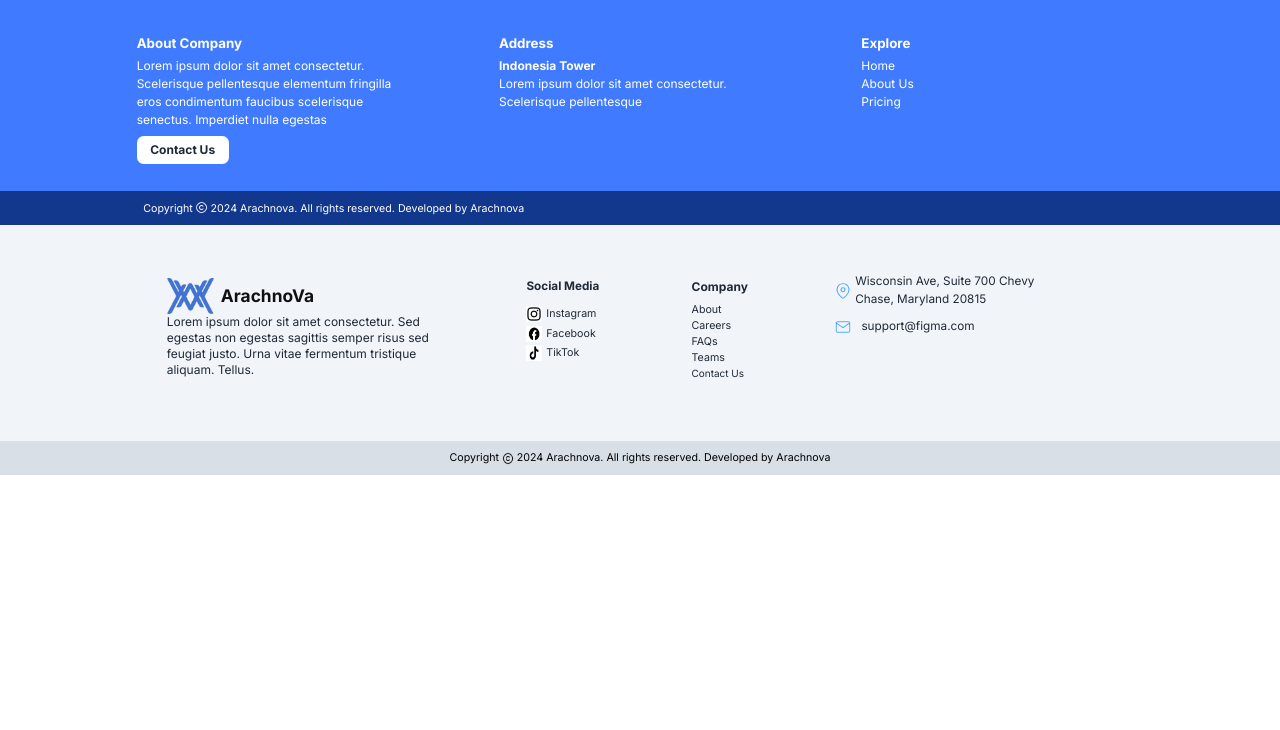
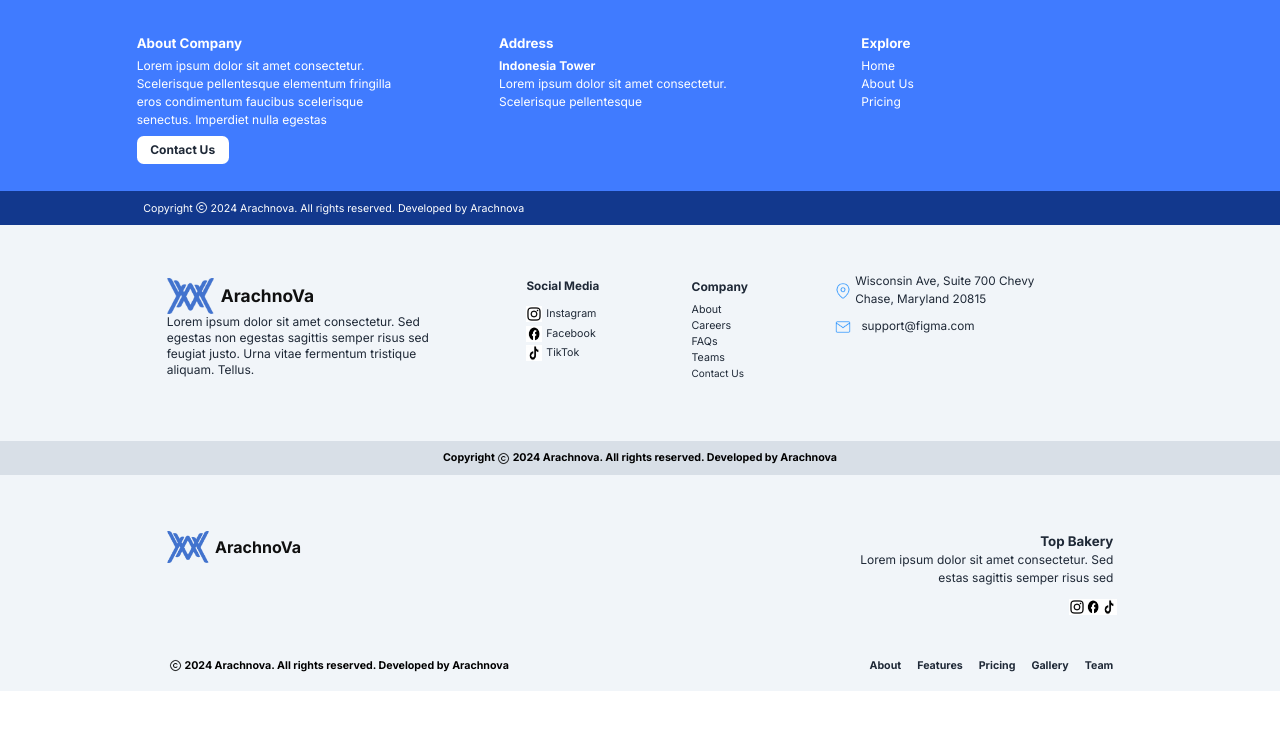
Before and after one commit to ArachnoVaId/TemplateLibrary, a Next.js app in the folder template_library/: page / in a window 1280 px wide. Shown: the top 730 px of the page. Built offline with nearby package versions, Linux system fonts and the light colour scheme.

Commit message:
msg: footer done

```diff
--- a/template_library/src/app/sections/footer/footerVariant2.tsx
+++ b/template_library/src/app/sections/footer/footerVariant2.tsx
@@ -109,7 +109,7 @@ export default function footer2() {
         className="w-full h-[2.656vw] absolute bottom-0 flex justify-center items-center"
         style={{ background: "#D8DFE7" }}
       >
-        <p className="text-[0.833vw] text-black">Copyright</p>
+        <p className="text-[0.833vw] text-black font-bold">Copyright</p>
         <Image
           src="/image/footer/copyrightBlack.png"
           width={10000}
@@ -117,7 +117,7 @@ export default function footer2() {
           alt="copyright"
           className="w-[0.99vw] h-[0.99vw] mx-[0.2vw]"
         />
-        <p className="text-[0.833vw] text-black">
+        <p className="text-[0.833vw] text-black font-bold">
           2024 Arachnova. All rights reserved. Developed by Arachnova
         </p>
       </div>
--- a/template_library/src/app/sections/footer/footerVariant3.tsx
+++ b/template_library/src/app/sections/footer/footerVariant3.tsx
@@ -1,10 +1,80 @@
+"use client";
+
 import Image from "next/image";
 import { FaArrowRight } from "react-icons/fa";
+
+const sources = [
+  "/image/footer/instagram.jpg",
+  "/image/footer/facebook.jpg",
+  "/image/footer/tiktok.jpg",
+];
 
 export default function footer3() {
   return (
     <section className="w-full min-h-[16.823vw] p-8 flex flex-col justify-center items-center bg-white text-gray-800 relative">
-
+      <div
+        className="w-full h-[12.917vw] absolute top-0 p-[3vw] flex flex-col justify-center items-center"
+        style={{ background: "#F1F5F9" }}
+      >
+        <div className="w-[73.958vw] h-[4.167vw] flex flex-row justify-between items-start">
+          <div className="flex items-center">
+            <Image
+              src="/image/footer/arachnova.png"
+              width={10000}
+              height={10000}
+              alt="logo"
+              className="w-[3.281vw] h-[2.5vw]"
+            />
+            <h1 className="text-[1.25vw] font-bold text-[#101010] ml-[0.5vw]">
+              ArachnoVa
+            </h1>
+          </div>
+          <div className="w-[20.99vw] h-[4.167vw]">
+            <h1 className="text-[1.042vw] font-bold text-right">Top Bakery</h1>
+            <p className="text-[0.938vw] text-right">
+              Lorem ipsum dolor sit amet consectetur. Sed estas sagittis semper
+              risus sed
+            </p>
+          </div>
+        </div>
+        <div className="absolute flex bottom-[2vw] right-[12.7vw]">
+          {sources.map((client, index) => (
+            <Image
+              src={client}
+              width={10000}
+              height={10000}
+              alt="logo"
+              className="w-[1.25vw] h-[1.25vw]"
+            />
+          ))}
+        </div>
+      </div>
+      <div
+        className="w-full h-[3.906vw] absolute bottom-0 flex justify-center items-center"
+        style={{ background: "#F1F5F9" }}
+      >
+        <div className="w-[73.958vw] h-[0.99vw] flex flex-row justify-between items-center">
+          <div className="flex items-center">
+            <Image
+              src="/image/footer/copyrightBlack.png"
+              width={10000}
+              height={10000}
+              alt="copyright"
+              className="w-[0.99vw] h-[0.99vw] mx-[0.2vw]"
+            />
+            <p className="text-[0.833vw] text-black font-bold">
+              2024 Arachnova. All rights reserved. Developed by Arachnova
+            </p>
+          </div>
+          <div className="flex">
+            <p className="text-[0.833vw] font-bold">About</p>
+            <p className="text-[0.833vw] font-bold ml-[1.25vw]">Features</p>
+            <p className="text-[0.833vw] font-bold ml-[1.25vw]">Pricing</p>
+            <p className="text-[0.833vw] font-bold ml-[1.25vw]">Gallery</p>
+            <p className="text-[0.833vw] font-bold ml-[1.25vw]">Team</p>
+          </div>
+        </div>
+      </div>
     </section>
   );
 }
```
